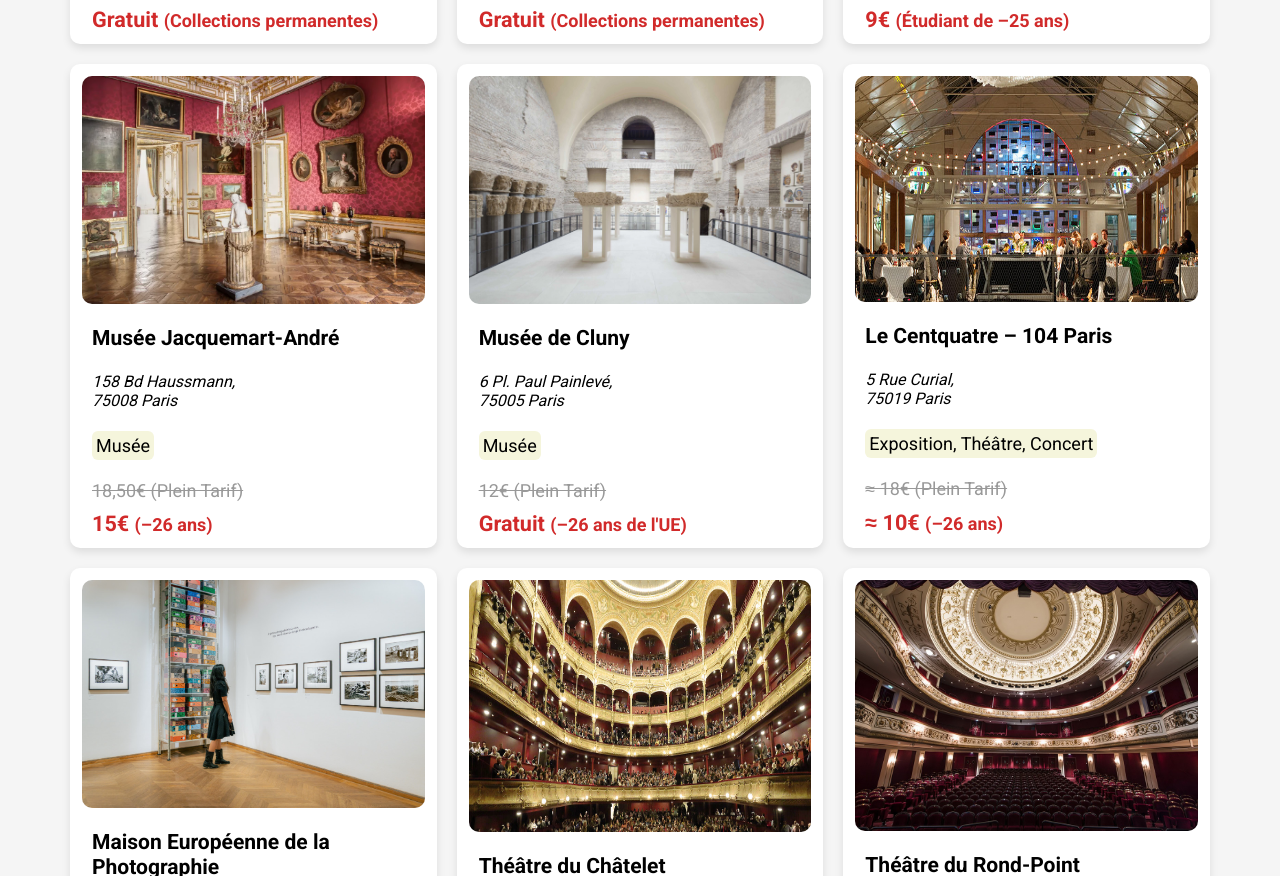
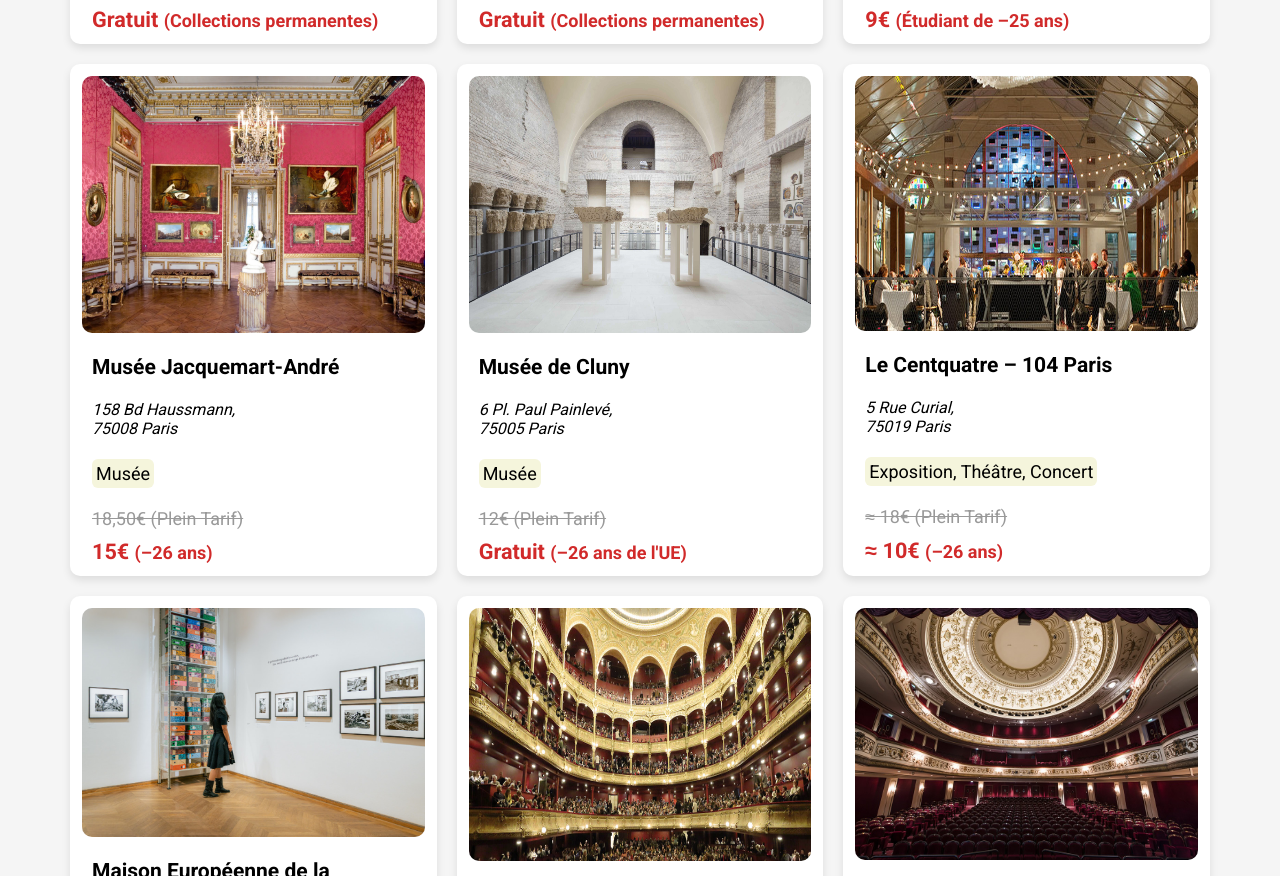
Before and after one commit to Franck5322/PariDeal, a plain HTML site: page pages/activite.html in a window 1280 px wide. Shown: the part 5921-6797 px from the top of the page. Drawn offline with nearby package versions, Linux system fonts and the light colour scheme.

Commit message:
Nouveaux changeme

```diff
--- a/pages/activite.html
+++ b/pages/activite.html
@@ -942,7 +942,7 @@
 
             <div class="card" data-category="Musée" data-title="Musée Jacquemart-André Art, Peinture, Sculpture"
                 data-price="15" data-lat="48.8756" data-lng="2.3102" data-cp="75008">
-                <img src="../assets/images/musee-jacquemart-andrée.png" alt="Photo">
+                <img src="../assets/images/musee-jacquemar-andre.png" alt="Photo">
                 <div class="bloc-text">
                     <div class="text">
                         <a href="https://www.musee-jacquemart-andre.com/" target="_blank">
```
Also changed, not shown: assets/images/musee-jacquemar-andre.png (added), assets/images/musee-jacquemart-andrée.png (deleted), 1 other file.
